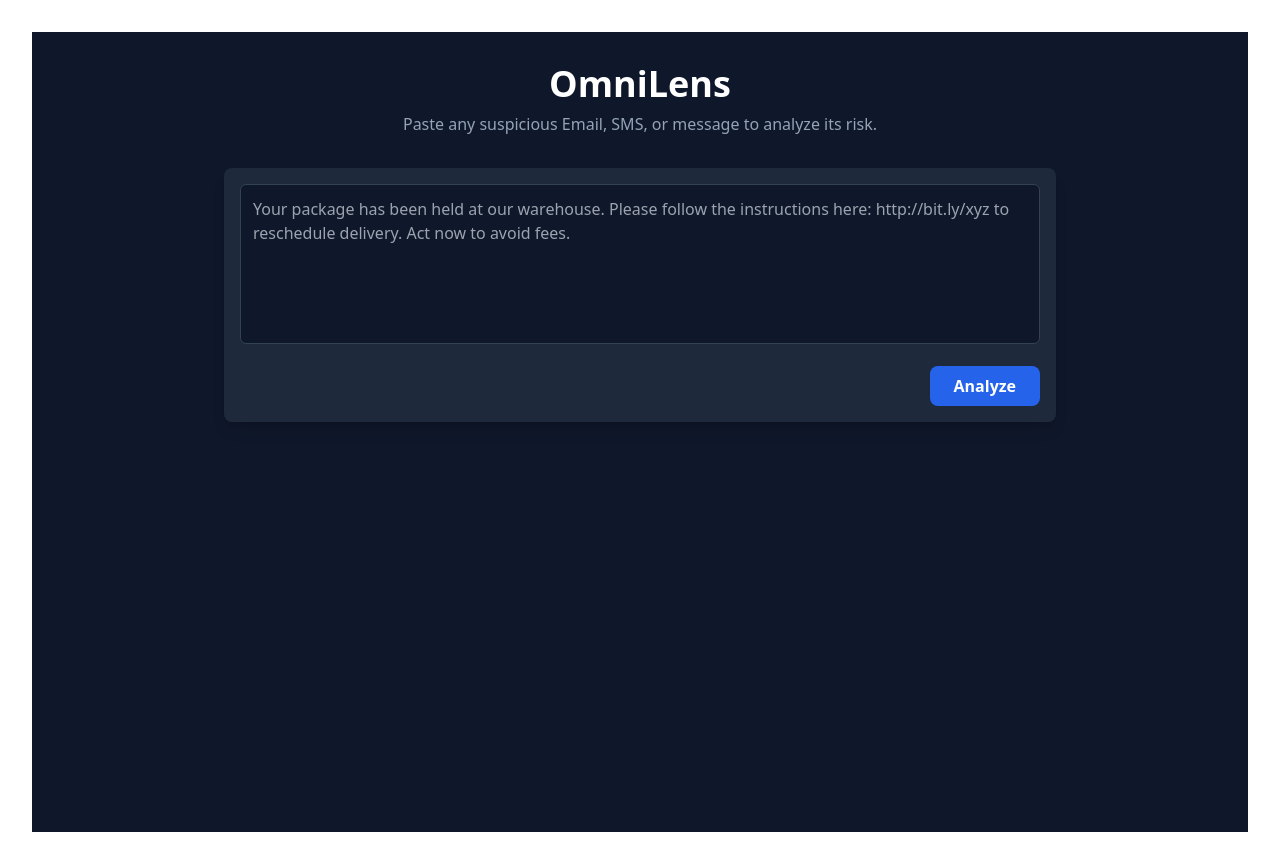
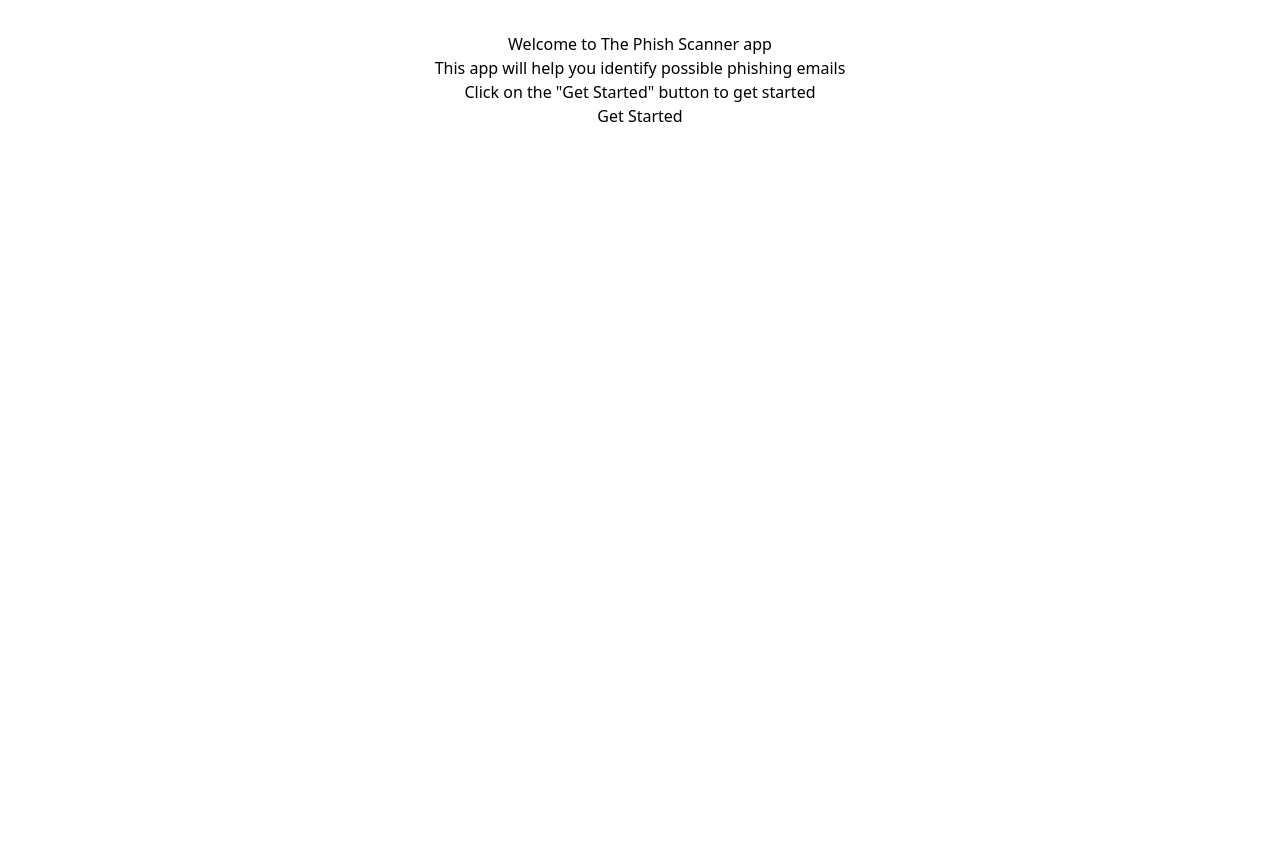
Before and after one commit to M4ttZ1/Hackathon-Placeholder, a React (Vite) app in the folder frontend/: page / in a window 1280 px wide. After the commit the page ends 800 px from the top, so only its background shows below. Built offline with nearby package versions, Linux system fonts and the light colour scheme.

Commit message:
configurated get started

```diff
--- a/frontend/src/App.jsx
+++ b/frontend/src/App.jsx
@@ -1,6 +1,6 @@
 // frontend/src/App.jsx
 import { Routes, Route } from 'react-router-dom';
-import HomePage from './pages/HomePage';
+import HomePage from './pages/Homepage';
 import GetStarted from './pages/GetStarted';
 import './App.css'; // You can remove this line if App.css is empty
 
--- a/frontend/src/pages/GetStarted.jsx
+++ b/frontend/src/pages/GetStarted.jsx
@@ -1,109 +1,17 @@
-// frontend/src/pages/HomePage.jsx
-import { useState } from 'react';
+import React from 'react'
+import { Link } from 'react-router-dom';
 
-// Sub-component for the score card
-const ScoreCard = ({ score, label }) => {
-    const getScoreColor = (s) => {
-        if (s >= 70) return 'text-red-400';
-        if (s >= 40) return 'text-yellow-400';
-        return 'text-green-400';
-    };
-    const getLabelClasses = (l) => {
-        if (l === 'high_risk') return 'bg-red-500/20 text-red-300 ring-red-500/30';
-        if (l === 'suspicious') return 'bg-yellow-500/20 text-yellow-300 ring-yellow-500/30';
-        return 'bg-green-500/20 text-green-300 ring-green-500/30';
-    };
-    return (
-        <div className="bg-slate-800/50 rounded-lg p-6 text-center">
-            <div className={`font-bold text-7xl ${getScoreColor(score)}`}>{score}</div>
-            <div className="text-slate-400 mt-1">Risk Score</div>
-            <div className={`mt-4 inline-block px-3 py-1 text-sm font-semibold rounded-full ring-1 ${getLabelClasses(label)}`}>
-                {label.replace('_', ' ').toUpperCase()}
-            </div>
-        </div>
-    );
-};
+const GetStarted = () => {
+  return (
+    <>
+    <h1>Welcome to The Phish Scanner app</h1>
+    <div>This app will help you identify possible phishing emails</div>
+    <div>Click on the "Get Started" button to get started</div>
+    <Link to="/home">
+        <button>Get Started</button>
+    </Link>
+    </>
+  )
+}
 
-// Sub-component for the reason badges
-const ReasonBadges = ({ reasons }) => (
-    <div>
-        <h3 className="text-lg font-semibold text-slate-300 mb-3">Evidence Found</h3>
-        <div className="flex flex-wrap gap-2">
-            {reasons.map((reason, i) => (
-                <span key={i} className="bg-slate-700 text-slate-300 px-3 py-1 rounded-full text-sm">
-          {reason}
-        </span>
-            ))}
-        </div>
-    </div>
-);
-
-// Main Page Component
-export default function HomePage() {
-    const [text, setText] = useState('');
-    const [result, setResult] = useState(null);
-    const [isLoading, setIsLoading] = useState(false);
-
-    const handleAnalyze = async () => {
-        if (!text.trim()) return;
-        setIsLoading(true);
-        setResult(null);
-
-        // --- MOCK DATA ---
-        // Instead of a real API call, we define a fake response object here.
-        const mockData = {
-            score: 85,
-            label: "high_risk",
-            reasons: [
-                "Urgency language detected: 'act now'",
-                "Contains a shortened URL",
-                "Requests payment via gift card",
-                "High similarity to known phishing scams"
-            ],
-        };
-
-        // We use a timeout to simulate the delay of a real network request.
-        await new Promise(resolve => setTimeout(resolve, 800));
-
-        setResult(mockData);
-        setIsLoading(false);
-    };
-
-    return (
-        <div className="bg-slate-900 text-white min-h-screen font-sans">
-            <div className="container mx-auto p-4 sm:p-8 max-w-4xl">
-                <header className="text-center mb-8">
-                    <h1 className="text-4xl font-bold">OmniLens</h1>
-                    <p className="text-slate-400 mt-2">Paste any suspicious Email, SMS, or message to analyze its risk.</p>
-                </header>
-
-                <main>
-                    <div className="bg-slate-800 p-4 rounded-lg shadow-lg">
-            <textarea
-                value={text}
-                onChange={(e) => setText(e.target.value)}
-                placeholder="Your package has been held at our warehouse. Please follow the instructions here: http://bit.ly/xyz to reschedule delivery. Act now to avoid fees."
-                className="w-full h-40 p-3 bg-slate-900 rounded-md border border-slate-700 focus:ring-2 focus:ring-blue-500 focus:outline-none resize-none"
-            />
-                        <div className="mt-4 flex justify-end">
-                            <button
-                                onClick={handleAnalyze}
-                                disabled={isLoading}
-                                className="bg-blue-600 hover:bg-blue-700 disabled:bg-slate-600 disabled:cursor-not-allowed text-white font-bold py-2 px-6 rounded-lg transition-colors"
-                            >
-                                {isLoading ? 'Analyzing...' : 'Analyze'}
-                            </button>
-                        </div>
-                    </div>
-
-                    {result && (
-                        <div className="mt-8 space-y-8">
-                            <ScoreCard score={result.score} label={result.label} />
-                            <ReasonBadges reasons={result.reasons} />
-                        </div>
-                    )}
-                </main>
-            </div>
-        </div>
-    );
-}
+export default GetStarted
```
